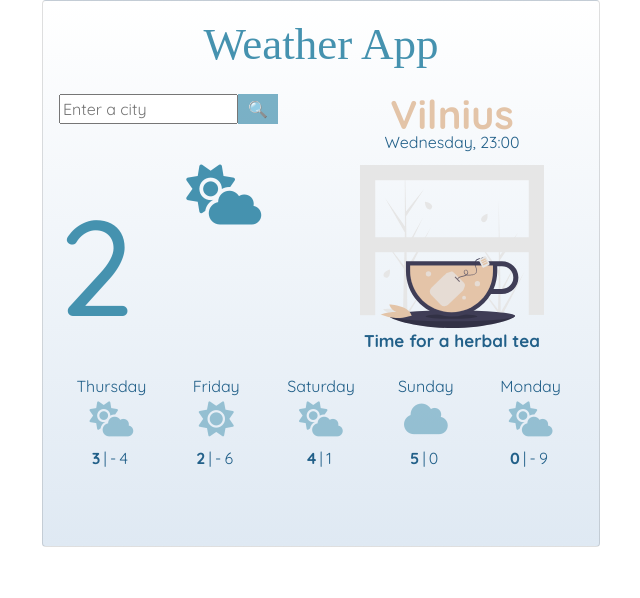
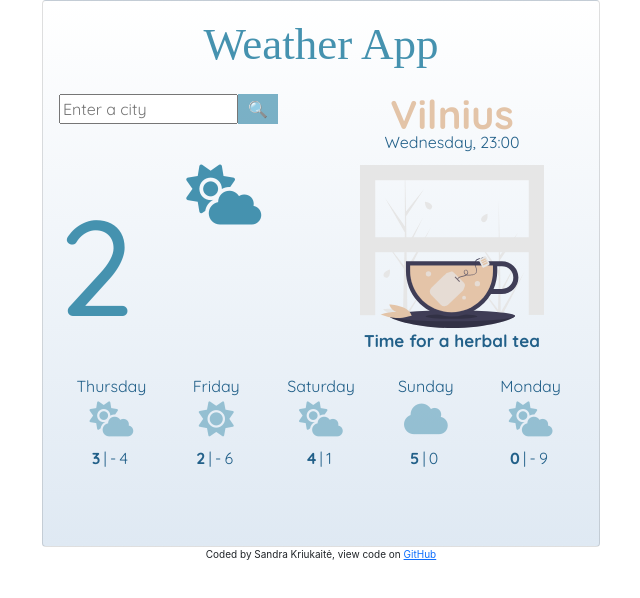
Before and after one commit to skriukaite/Weather-app-react, a React (Create React App) app: page / in a window 1280 px wide. Shown: the top 598 px of the page, without its empty margins (319-959 px from the left). Built offline with nearby package versions, Linux system fonts and the light colour scheme; a web font is replaced by a local one.

Commit message:
Add link to GitHub

```diff
--- a/src/App.css
+++ b/src/App.css
@@ -21,3 +21,7 @@
   display: flex;
   flex-direction: row;
 }
+
+.Git-link {
+  font-size: 10px;
+}
--- a/src/App.js
+++ b/src/App.js
@@ -26,6 +26,16 @@ export default function App() {
             <Forecast />
           </div>
         </div>
+        <p className="Git-link">
+          Coded by Sandra Kriukaitė, view code on{" "}
+          <a
+            href="https://github.com/skriukaite/Weather-app-react"
+            target="__blank"
+            rel="noopener noreferrer"
+          >
+            GitHub
+          </a>
+        </p>
       </div>
     </div>
   );
```
